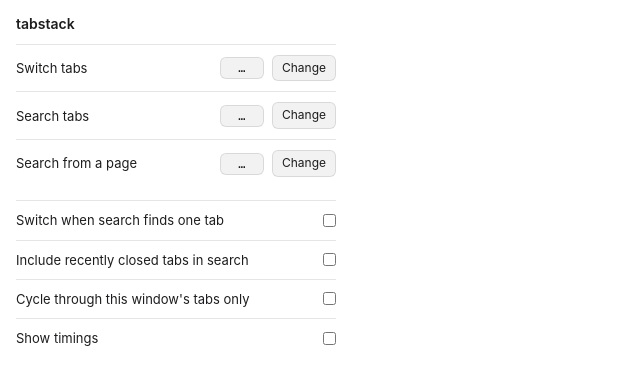
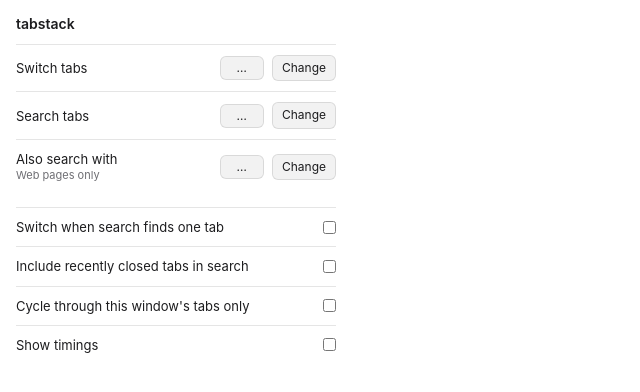
Before and after one commit to grindlemire/tabstack, a browser extension: page src/settings.html in a window 1280 px wide. Shown: the whole page, without its empty margins (0-640 px from the left). Drawn offline with Linux system fonts and the light colour scheme.

Commit message:
search: Cmd+Shift+K as the search shortcut
* search: Cmd+Shift+K, in the manifest, README and store copy
* settings: draw shortcut symbols in the system font so they line up
* settings: call the in-page search key "Also search with"

Reviewed-on: https://gitstack.sh/grindlemire/tabstack/reviews/R18

```diff
--- a/src/settings.html
+++ b/src/settings.html
@@ -41,11 +41,17 @@
 				border-top: 1px solid var(--line);
 			}
 			.row > span:first-child { flex: 1; }
+			.row small { display: block; font-size: 11px; color: var(--muted); }
 			kbd {
+				/* the system font has ⌘ ⇧ ⌥ ⌃, which monospace fonts borrow from
+				   elsewhere and set at a different height */
+				display: inline-flex;
+				align-items: center;
+				justify-content: center;
 				min-width: 28px;
 				padding: 3px 7px;
-				font: 12px ui-monospace, Menlo, monospace;
-				text-align: center;
+				font: 12px/16px -apple-system, BlinkMacSystemFont, "Segoe UI", system-ui, sans-serif;
+				letter-spacing: 0.04em;
 				background: var(--chip);
 				border: 1px solid var(--line);
 				border-radius: 6px;
@@ -83,7 +89,7 @@
 			<button id="find-change">Change</button>
 		</div>
 		<div class="row">
-			<span>Search from a page</span>
+			<span>Also search with<small>Web pages only</small></span>
 			<kbd id="search-key">…</kbd>
 			<button id="search-change">Change</button>
 			<button id="search-reset" hidden>Reset</button>
```
Also changed, not shown: store/listing.md (+4 -4 lines), README.md, src/manifest.json.
